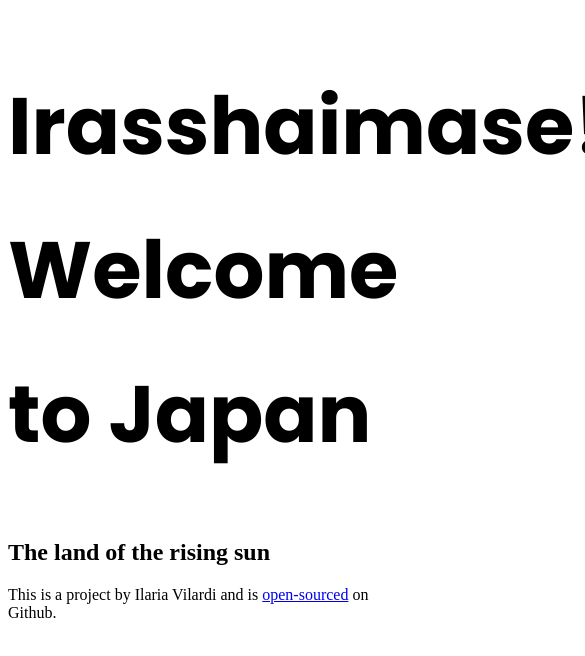
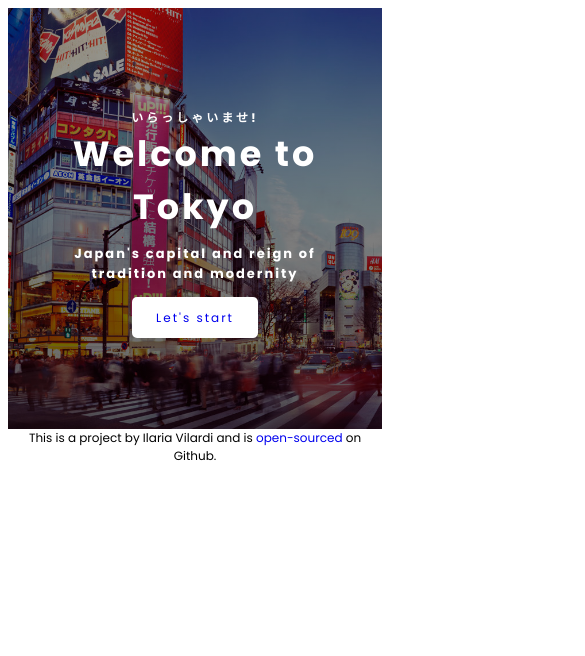
Before and after one commit to Yeobie/Travel-landing-page, a plain HTML site: page index.html in a window 390 px wide. Shown: the top 656 px of the page, 585 px wide, since content can reach past the window. Drawn offline with Linux system fonts and the light colour scheme.

Commit message:
created the hero

```diff
--- a/index.html
+++ b/index.html
@@ -4,15 +4,20 @@
     <meta charset="UTF-8">
     <meta http-equiv="X-UA-Compatible" content="IE=edge">
     <meta name="viewport" content="width=device-width, initial-scale=1.0">
-    <title>🇯🇵Welcome to Japan🇯🇵</title>
+    <title>🇯🇵Welcome to Tokyo🇯🇵</title>
     <link rel="preconnect" href="https://fonts.googleapis.com">
 <link rel="preconnect" href="https://fonts.gstatic.com" crossorigin>
 <link href="https://fonts.googleapis.com/css2?family=Itim&family=Poppins:ital,wght@0,100;0,200;0,300;0,400;0,500;0,600;0,700;0,800;0,900;1,100;1,200;1,300;1,400;1,500;1,600;1,700;1,800;1,900&display=swap" rel="stylesheet">
 <link rel="stylesheet" href="src/styles.css">
 </head>
 <body>
-    <h1>Irasshaimase! <br>Welcome to Japan</h1>
-    <h2>The land of the rising sun</h2>
+    <div class="container">
+    <header>
+    <h3>いらっしゃいませ!</h3> <h1>Welcome to Tokyo</h1>
+    <h2>Japan's capital and reign of tradition and modernity</h2>
+    <a href="#more">Let's start</a>
+    </header>
     <footer>This is a project by Ilaria Vilardi and is <a href="https://github.com/Yeobie/Travel-landing-page" target="_blank" title="Github repository">open-sourced</a> on Github.</footer>
+</div>
 </body>
 </html>
--- a/src/styles.css
+++ b/src/styles.css
@@ -1,6 +1,84 @@
+body {
+    font-family: "Poppins", sans-serif;
+}
+
+.container {
+    max-width: 1200px;
+    margin: 0 auto;
+}
+header {
+    background-image: linear-gradient(rgba(0,0,0,0.4), rgba(0,0,0,0.6)),
+    url('../Images/tokyo.jpeg');
+    background-repeat: no-repeat;
+    background-size: cover;
+    color: white;
+    text-align: center;
+    padding: 250px 100px;
+}
+
+header h3 {
+    font-size: 30px;
+    margin: 0px;
+        letter-spacing: 3px;
+
+}
+
 h1{
-    font-family: "Poppins", sans-serif;
-    font-weight: 700;
-    font-size: 80px;
-    line-height: 144px;
+    font-size: 70px;
+    margin: 0px;
+        letter-spacing: 3px;
+
+
 }
+
+header h2{
+    font-size: 24px;
+        letter-spacing: 2px;
+
+}
+
+header a{
+    text-decoration: none;
+    letter-spacing: 2px;
+    background-color: white;
+    padding: 16px 32px;
+    border-radius: 5px;
+}
+
+footer {
+    text-align: center;
+}
+
+footer a {
+    text-decoration: none;
+}
+
+@media (max-width: 900px) {
+    header {
+        padding: 100px 50px
+    }
+
+    header h3 {
+        font-size: 12px;
+    }
+
+    header h1 {
+        font-size: 35px;
+    }
+
+    header h2{
+        font-size: 13px;
+        margin-bottom: 20px;
+    }
+
+    header a{
+        font-size: 12px;
+        padding: 12px 24px;
+    }
+
+    footer {
+        font-size: 12px;
+
+    }
+
+}
```
Also changed, not shown: Images/tokyo.jpeg (added).
